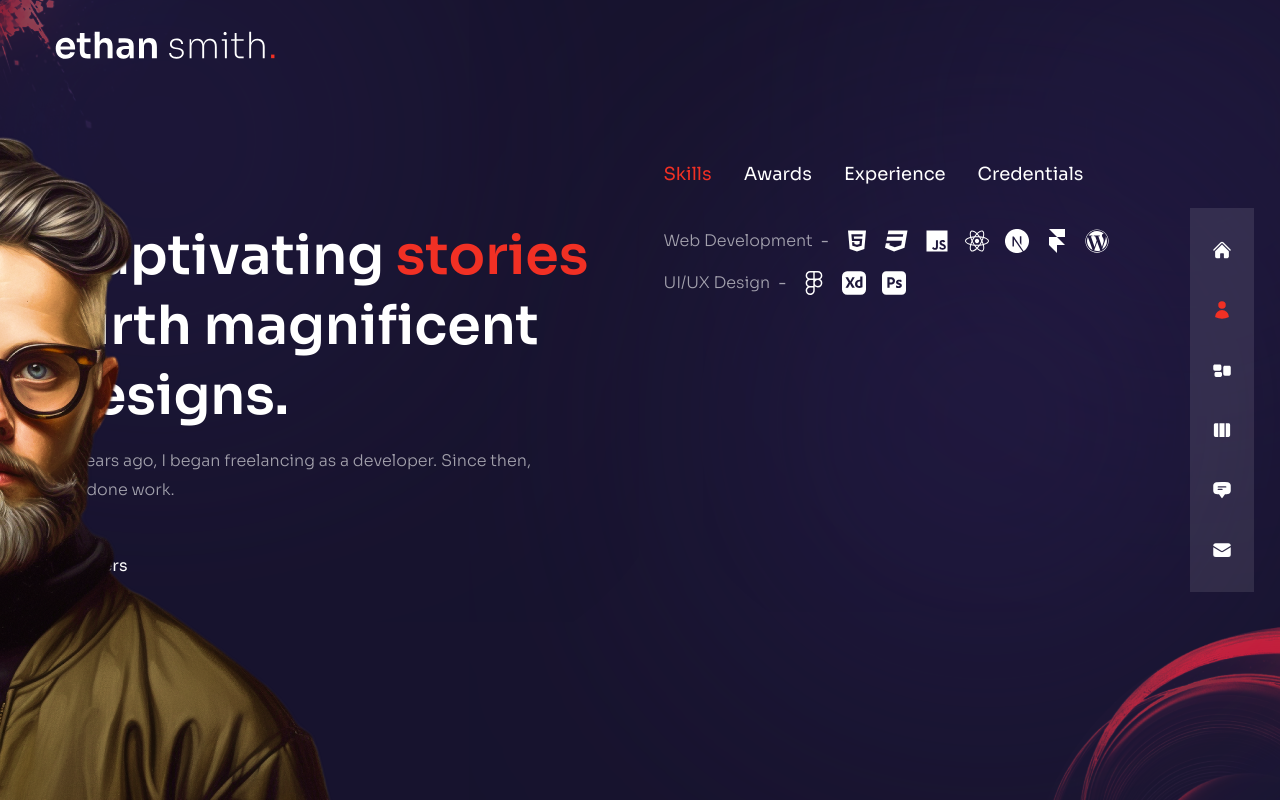
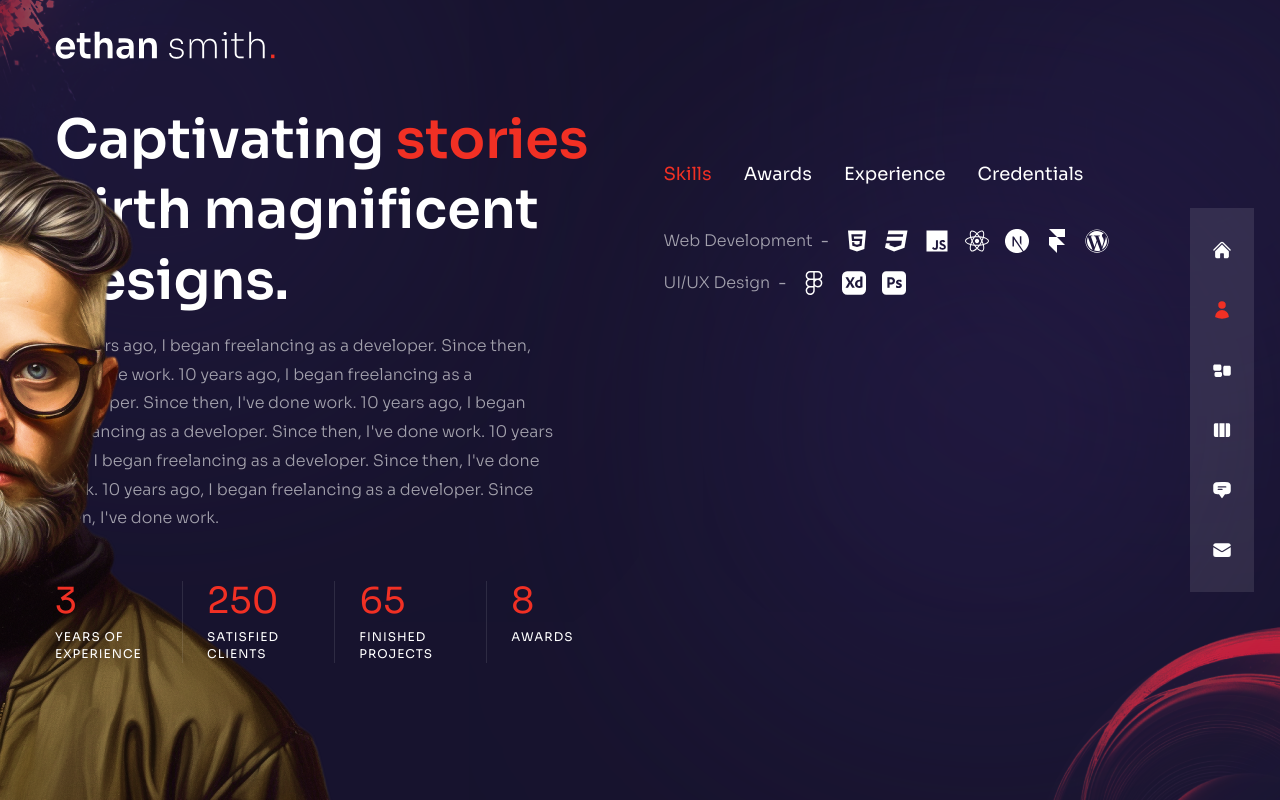
Before and after one commit to valjor98/valjor98.github.io, a Next.js app: page /about in a window 1280 px wide. Built offline with nearby package versions, Linux system fonts and the light colour scheme.

Commit message:
Styles on about

```diff
--- a/pages/about/index.js
+++ b/pages/about/index.js
@@ -17,6 +17,7 @@
 import {motion} from 'framer-motion'
 import {fadeIn} from '../../variants'
 // 1:29:23
+// 1:43:45
 //  data
 const aboutData = [
   {
@@ -93,6 +94,8 @@
   },
 ];
 
+import CountUp from 'react-countup';
+
 const About = () => {
   const [index, setIndex] = useState(0);
   console.log(index);
@@ -111,15 +114,87 @@
     <div className='container mx-auto h-full flex flex-col items-center xl:flex-row
     gap-x-6'>
       <div className='flex-1 flex flex-col justify-center'>
-        <h2 className='h2'>
+        <motion.h2
+          variants={fadeIn('right', 0.2)}
+          initial='hidden'
+          animate='show'
+          exit='hidden'
+          className='h2'
+        >
           Captivating <span className='text-accent'>stories</span> birth magnificent designs.
-        </h2>
-        <p className='max-w-[500px] mx-auto xl:mx-0 mb-6 xl:mb-12 px-2 xl:px-0'>
+        </motion.h2>
+        <motion.p
+          variants={fadeIn('right', 0.2)}
+          initial='hidden'
+          animate='show'
+          exit='hidden'
+          className='max-w-[500px] mx-auto xl:mx-0 mb-6 xl:mb-12 px-2 xl:px-0'
+        >
           10 years ago, I began freelancing as a developer. Since then, I've done work.
-        </p>
-        <div>counters</div>
+          10 years ago, I began freelancing as a developer. Since then, I've done work.
+          10 years ago, I began freelancing as a developer. Since then, I've done work.
+          10 years ago, I began freelancing as a developer. Since then, I've done work.
+          10 years ago, I began freelancing as a developer. Since then, I've done work.
+        </motion.p>
+
+        {/* counters */}
+        <motion.div
+          variants={fadeIn('right', 0.6)}
+          initial='hidden'
+          animate='show'
+          exit='hidden'
+          className='hidden md:flex md:max-w-xl xl:max-w-none mx-auto xl:mx-0 mb-8'>
+          <div className='flex flex-1 xl:gap-x-6'>
+
+            {/* experience */}
+            <div className='relative flex-1 after:w-[1px] after:h-full
+            after:bg-white/10 after:absolute after:top-0 after:right-0'>
+              <div className='text-2xl xl:text-4xl front-extrabold text-accent mb-2'>
+                <CountUp start={0} end={3} duration={5} />
+              </div>
+              <div className='text-xs uppercase tracking-[1px] leading-[1.4] max-w-
+              [100px]'>Years of experience</div>
+            </div>
+
+            {/* clients */}
+            <div className='relative flex-1 after:w-[1px] after:h-full
+            after:bg-white/10 after:absolute after:top-0 after:right-0'>
+              <div className='text-2xl xl:text-4xl front-extrabold text-accent mb-2'>
+                <CountUp start={0} end={250} duration={5} />
+              </div>
+              <div className='text-xs uppercase tracking-[1px] leading-[1.4] max-w-
+              [100px]'>satisfied clients</div>
+            </div>
+
+            {/* projects */}
+            <div className='relative flex-1 after:w-[1px] after:h-full
+            after:bg-white/10 after:absolute after:top-0 after:right-0'>
+              <div className='text-2xl xl:text-4xl front-extrabold text-accent mb-2'>
+                <CountUp start={0} end={65} duration={5} />
+              </div>
+              <div className='text-xs uppercase tracking-[1px] leading-[1.4] max-w-
+              [100px]'>Finished projects</div>
+            </div>
+
+            {/* awards */}
+            <div className='relative flex-1'>
+              <div className='text-2xl xl:text-4xl front-extrabold text-accent mb-2'>
+                <CountUp start={0} end={8} duration={5} />
+              </div>
+              <div className='text-xs uppercase tracking-[1px] leading-[1.4] max-w-
+              [100px]'>awards</div>
+            </div>
+
+          </div>
+        </motion.div>
       </div>
-      <div className='flex flex-col w-full xl:max-w-[48%] h-[480px]'>
+      <motion.div
+        variants={fadeIn('left', 0.4)}
+        initial='hidden'
+        animate='show'
+        exit='hidden'
+        className='flex flex-col w-full xl:max-w-[48%] h-[480px]'
+      >
         <div className='flex gap-x-4 xl:gap-x-8 mx-auto xl:mx-0 mb-4'>
           {aboutData.map((item, itemIndex) => {
             return (
@@ -158,7 +233,7 @@
             );
           })}
         </div>
-      </div>
+      </motion.div>
     </div>
   </div>
   )
```
